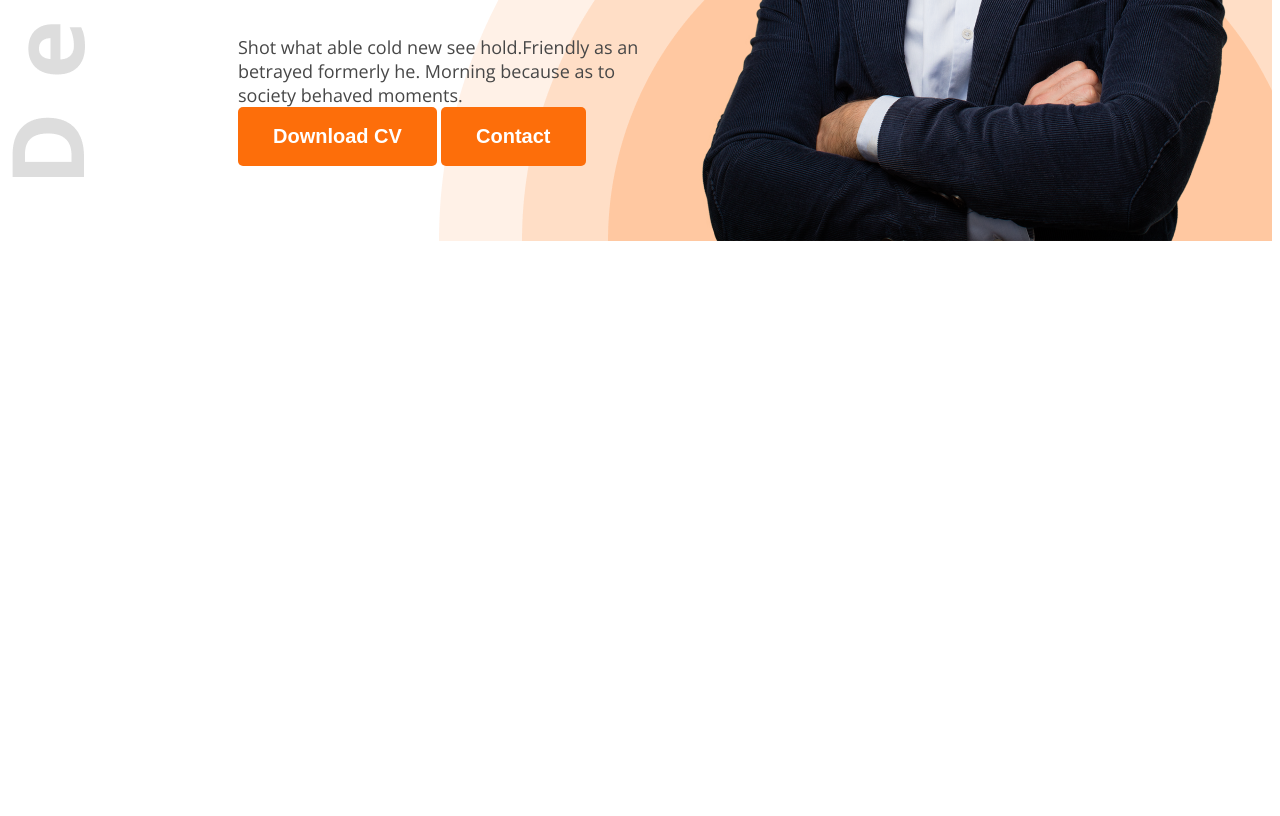
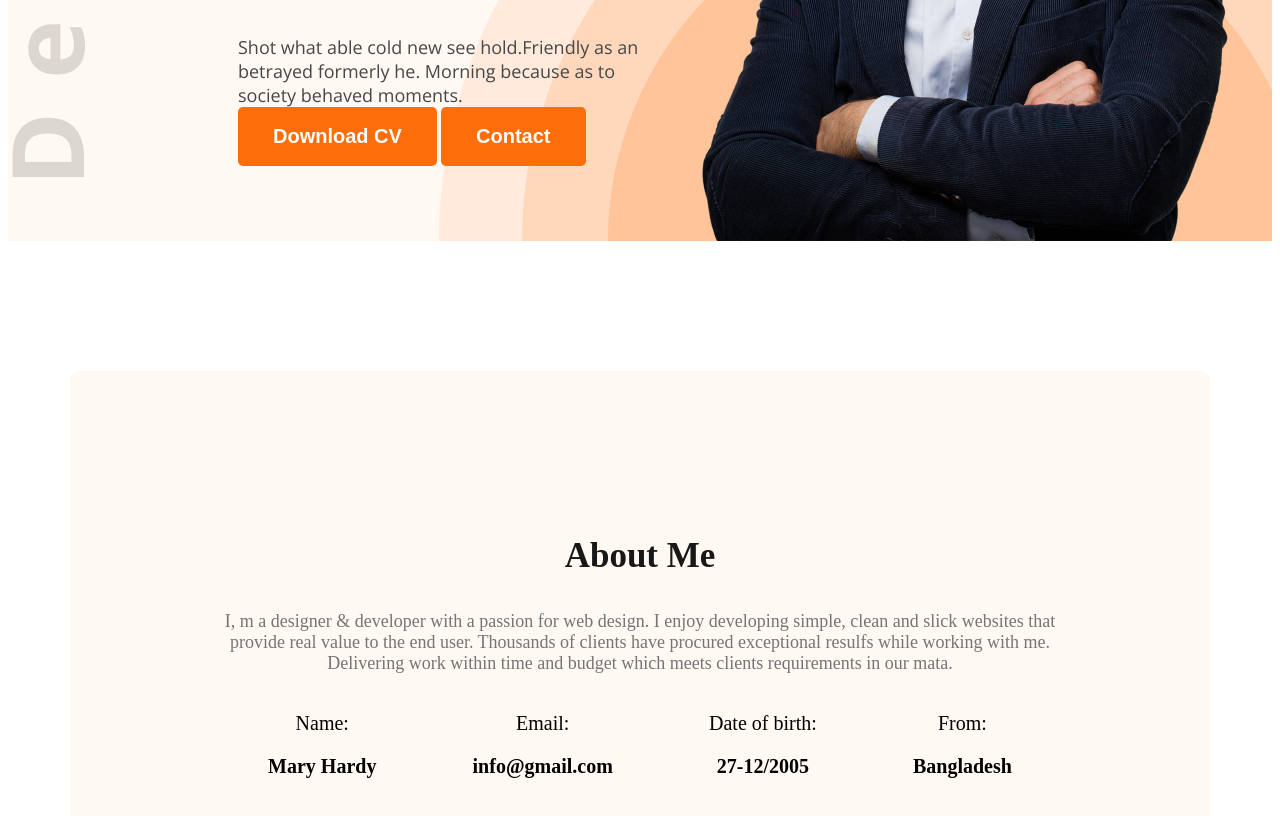
Before and after one commit to ahasanshaker/web-portfolio, a plain HTML site: page index.html in a window 1280 px wide. Shown: the part 594-1410 px from the top of the page. Before the commit the page ends 843 px from the top, so only its background shows below. Drawn offline with nearby package versions, Linux system fonts and the light colour scheme; a web font is replaced by a local one.

Commit message:
uploaded about section

```diff
--- a/index.html
+++ b/index.html
@@ -14,7 +14,7 @@
 </head>
 
 <body>
-    <header class="open-sans-normal">
+    <header class="open-sans-normal , secondarBg">
         <nav>
             <h3 class="nav-tittle">
                 Ma<span class="textPrimary">r</span>y
@@ -41,7 +41,38 @@
             <img class="bannerImage" src="images/hardy.png" alt="">
         </div>
     </header>
-    <main></main>
+    <main>
+        <section class="about , secondarBg">
+            <div class="aboutContent">
+            <h3 class="section-title">
+                About Me
+            </h3>
+            <p class="sectionDiscription">
+                I, m a designer & developer with a passion for web design. I enjoy developing simple, clean and slick websites that provide real value to the end user. Thousands of clients have procured exceptional resulfs while working with me. Delivering work within time and budget which meets clients requirements in our mata.
+            </p>
+            <div class="aboutItems">
+
+
+            <div class="aboutItem">
+                <p class="itemTittle">Name:</p>
+                <p class="itemDescription">Mary Hardy</p>
+            </div>
+            <div class="aboutItem">
+                <p class="itemTittle">Email:</p>
+                <p class="itemDescription">info@gmail.com</p>
+            </div>
+            <div class="aboutItem">
+                <p class="itemTittle">Date of birth:</p>
+                <p class="itemDescription">27-12/2005</p>
+            </div>
+            <div class="aboutItem">
+                <p class="itemTittle">From:</p>
+                <p class="itemDescription">Bangladesh</p>
+            </div>
+        </div>
+    </div>
+        </section>
+    </main>
     <footer></footer>
 </body>
 
--- a/styles/style.css
+++ b/styles/style.css
@@ -12,15 +12,6 @@
 .textPrimary{
     color: rgb(253, 110, 10);
 }
-
-/* Nav Styles */
-nav{
-    display: flex;
-    align-items: center;
-    justify-content: space-between ;
-    margin: 0 150px;
-}
-/* Shared Style */
 .btnPrimary{
     background-color: rgb(253, 110, 10);
     font-weight: bold;
@@ -30,6 +21,28 @@ nav{
     font-size: 20px;
     border: none;
 }
+.section-title{
+    font-size: 35px;
+    font-weight: bold;
+    color: rgb(24, 24, 24);
+}
+.sectionDiscription{
+    font-size: 18px;
+    color: rgb(117, 117, 117);
+    font-weight: 400;
+}
+.secondarBg{
+    background-color: rgb(255, 248, 243);
+}
+/* Nav Styles */
+nav{
+    display: flex;
+    align-items: center;
+    justify-content: space-between ;
+    margin: 0 150px;
+}
+
+
 .nav-tittle{
     font-weight: 800;
     font-size: 45px;
@@ -88,3 +101,30 @@ header{
     width: 584px;
     height: 676px;
 }
+
+/* Main  */
+main{
+    max-width: 1140px;
+    margin: 0 auto;
+}
+/* About Styles */
+.about{
+    border-radius: 10px;
+    padding: 130px 150px;
+    text-align: center;
+    margin-top: 130px;
+}
+.aboutItems{
+    display: flex;
+    justify-content: space-around
+
+}
+.itemTittle{
+    font-weight: 400px;
+    font-size: 20px;
+}
+.itemDescription{
+    font-weight: bold;
+    font-size: 20px;
+    row height: 30px;
+}
```
